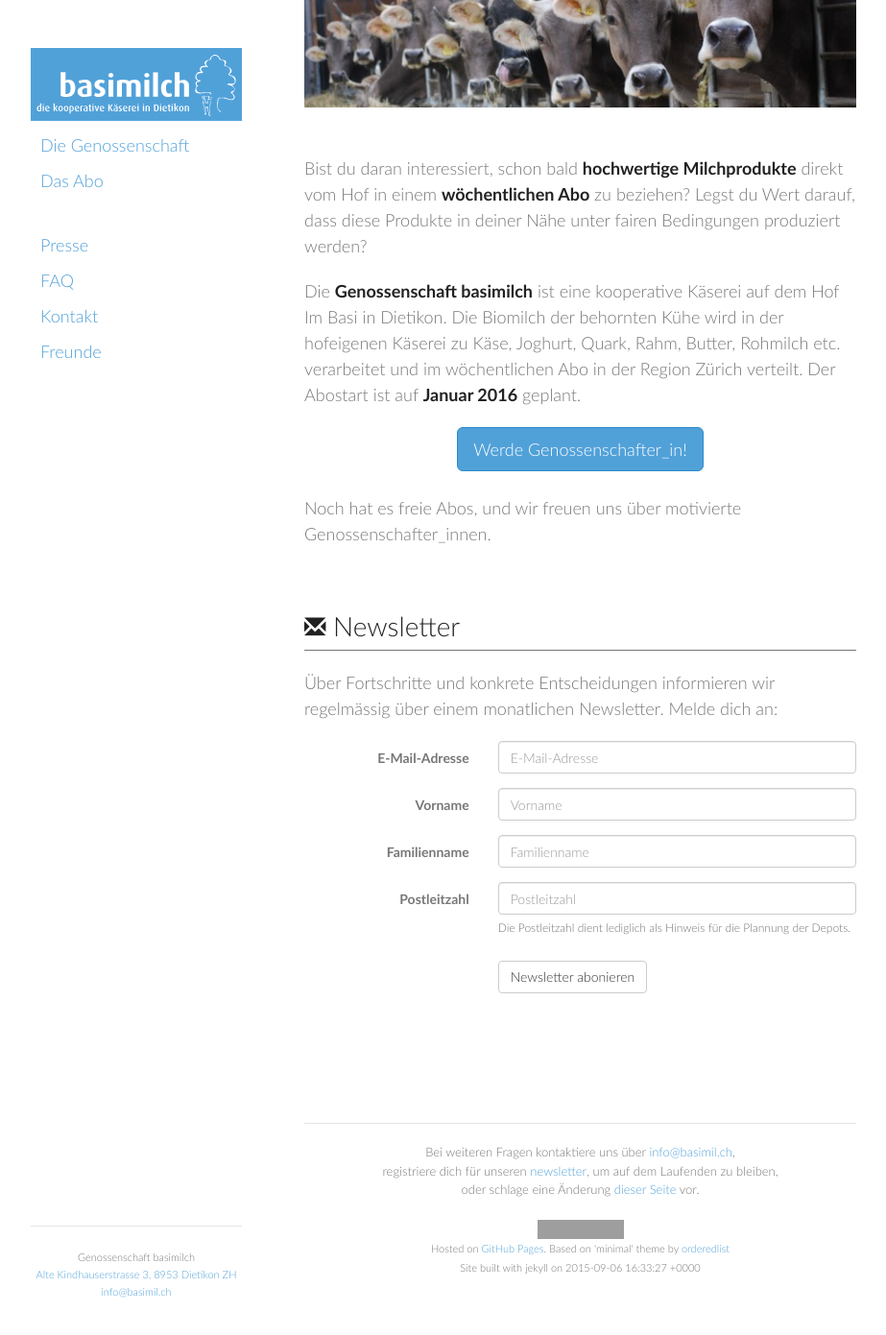
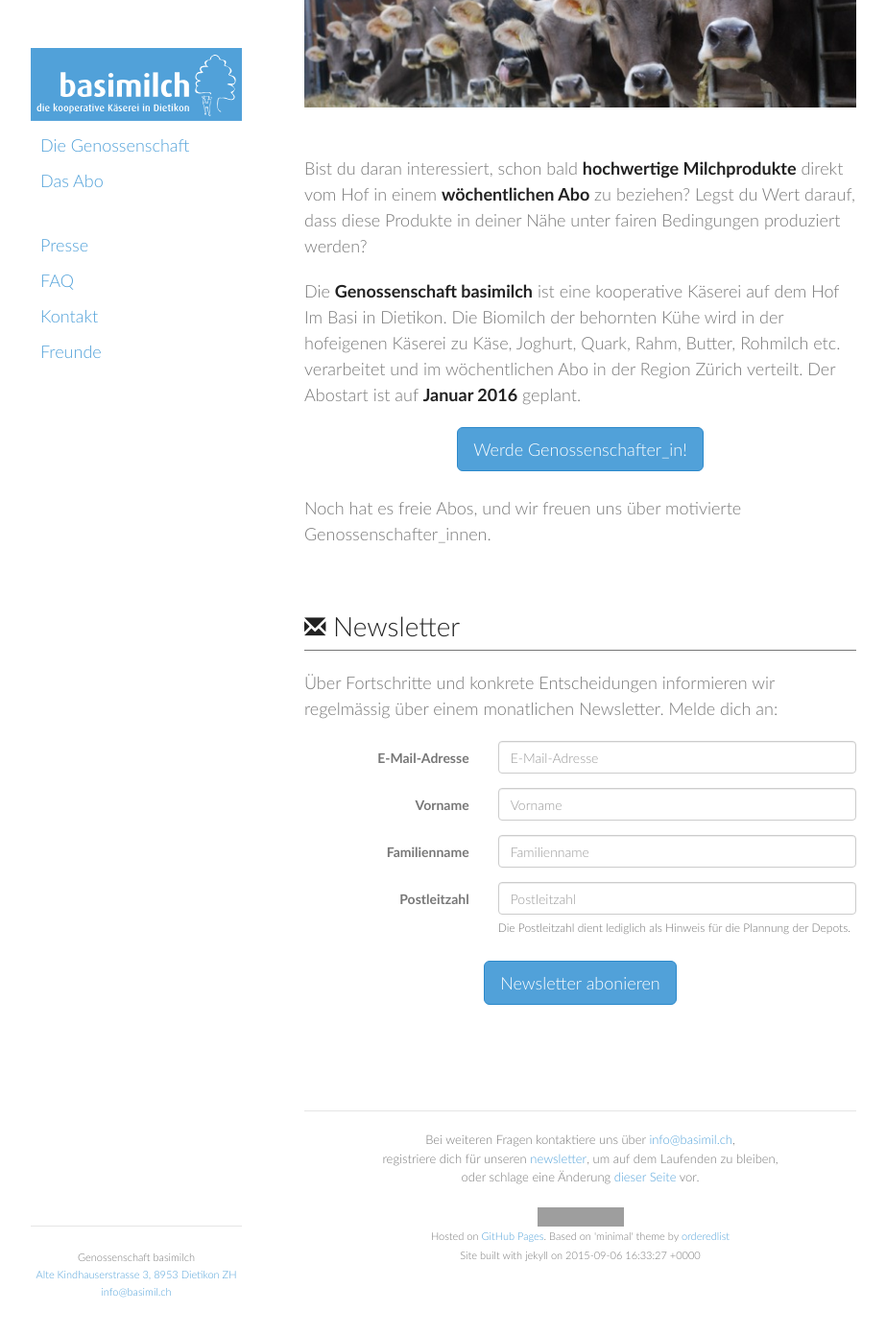
Before and after one commit to vryser/basimilch.github.io, a Jekyll site: the page built from pages/000-home.md, in a window 1280 px wide and 1400 px high, scrolled down 208 px. Shown: the top 1391 px of the window at 96% size, without its empty margins (178-1101 px from the left). Built offline with Jekyll 4.4.1, drawn with Linux system fonts in a browser that asks for light colours; grey boxes are pictures that could not be loaded.

Commit message:
fix: enhance newsletter form

```diff
--- a/_includes/newsletter_form.html
+++ b/_includes/newsletter_form.html
@@ -1,4 +1,4 @@
-<section class="hidden-print">
+<div class="hidden-print">
   <br>
   <h1 id="newsletter-form">
     <span class="glyphicon glyphicon-envelope" aria-hidden="true"></span>
@@ -46,11 +46,11 @@
     <div style="position: absolute; left: -5000px;">
       <input type="text" name="b_e346ea2606a494dc5e1c225a9_412910e11c" tabindex="-1" value=""></div>
     <div class="form-group">
-      <div class="col-sm-offset-4 col-sm-8">
-        <button type="submit" class="btn btn-default">Newsletter abonieren</button>
+      <div class="button-container">
+        <button type="submit" class="btn btn-lg btn-info">Newsletter abonieren</button>
       </div>
     </div>
   </form>
   <!-- End MailChimp Custom Signup Form -->
 
-</section>
+</div>
--- a/css/custom.scss
+++ b/css/custom.scss
@@ -452,7 +452,7 @@ footer {
     }
   }
   .button-container {
-    a.btn.btn-lg {
+    .btn.btn-lg {
       padding: 6px 10px;
       font-size: 15px;
       line-height: 1.43;
@@ -549,7 +549,7 @@ a.home-link {
         }
       }
     }
-    }
+  }
 }
 
 
```
